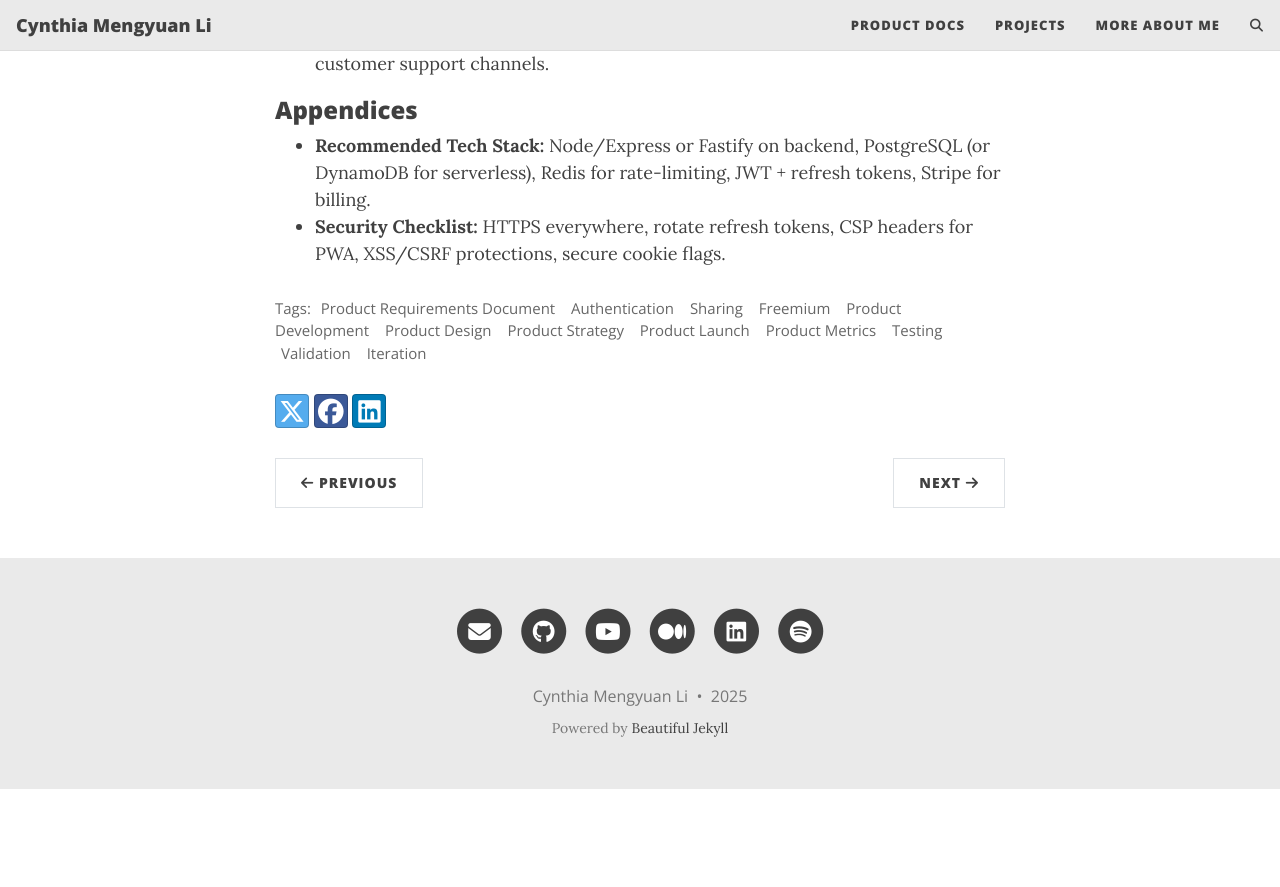
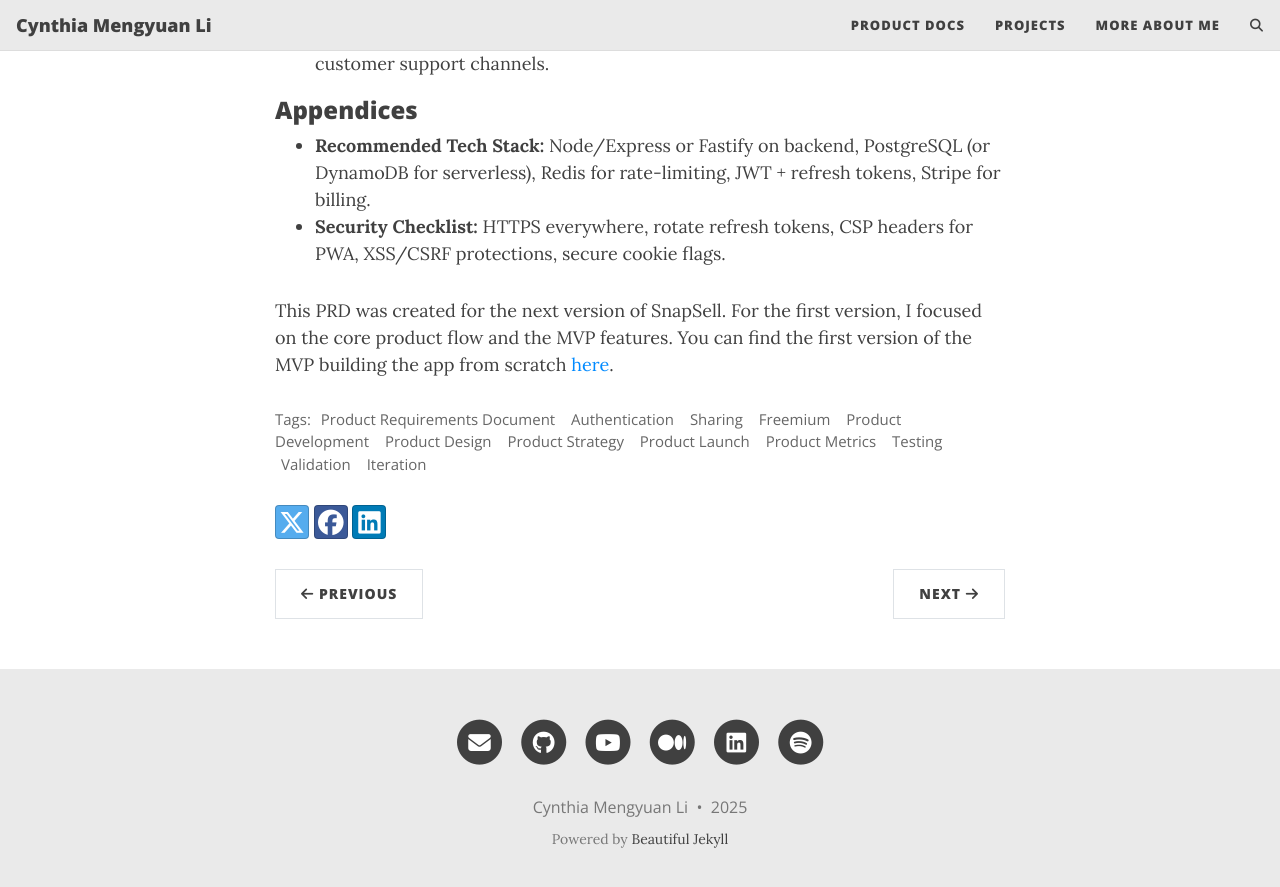
Before and after one commit to cynthialmy/cynthialmy.github.io, a Jekyll site: the page built from _posts/2025-10-23-snapsell-prd.md, in a window 1280 px wide and 900 px high, scrolled down 6457 px. Shown: the top 887 px of the window. Built offline with Jekyll 4.4.1, drawn with Linux system fonts in a browser that asks for light colours; comment, search, counter and statistics services are not loaded; before the commit the page ends 7246 px from its top, so only the background shows below that.

Commit message:
added a new post

```diff
--- a/_posts/2025-10-23-snapsell-prd.md
+++ b/_posts/2025-10-23-snapsell-prd.md
@@ -215,3 +215,5 @@ I would like to share a Product Requirements Document (PRD) that I created for S
 
 * **Recommended Tech Stack:** Node/Express or Fastify on backend, PostgreSQL (or DynamoDB for serverless), Redis for rate-limiting, JWT + refresh tokens, Stripe for billing.
 * **Security Checklist:** HTTPS everywhere, rotate refresh tokens, CSP headers for PWA, XSS/CSRF protections, secure cookie flags.
+
+This PRD was created for the next version of SnapSell. For the first version, I focused on the core product flow and the MVP features. You can find the first version of the MVP building the app from scratch [here](./2025-10-24-snapsell).
```
Also changed, not shown: _posts/2025-10-24-snapsell.md (+1 -1 lines).
